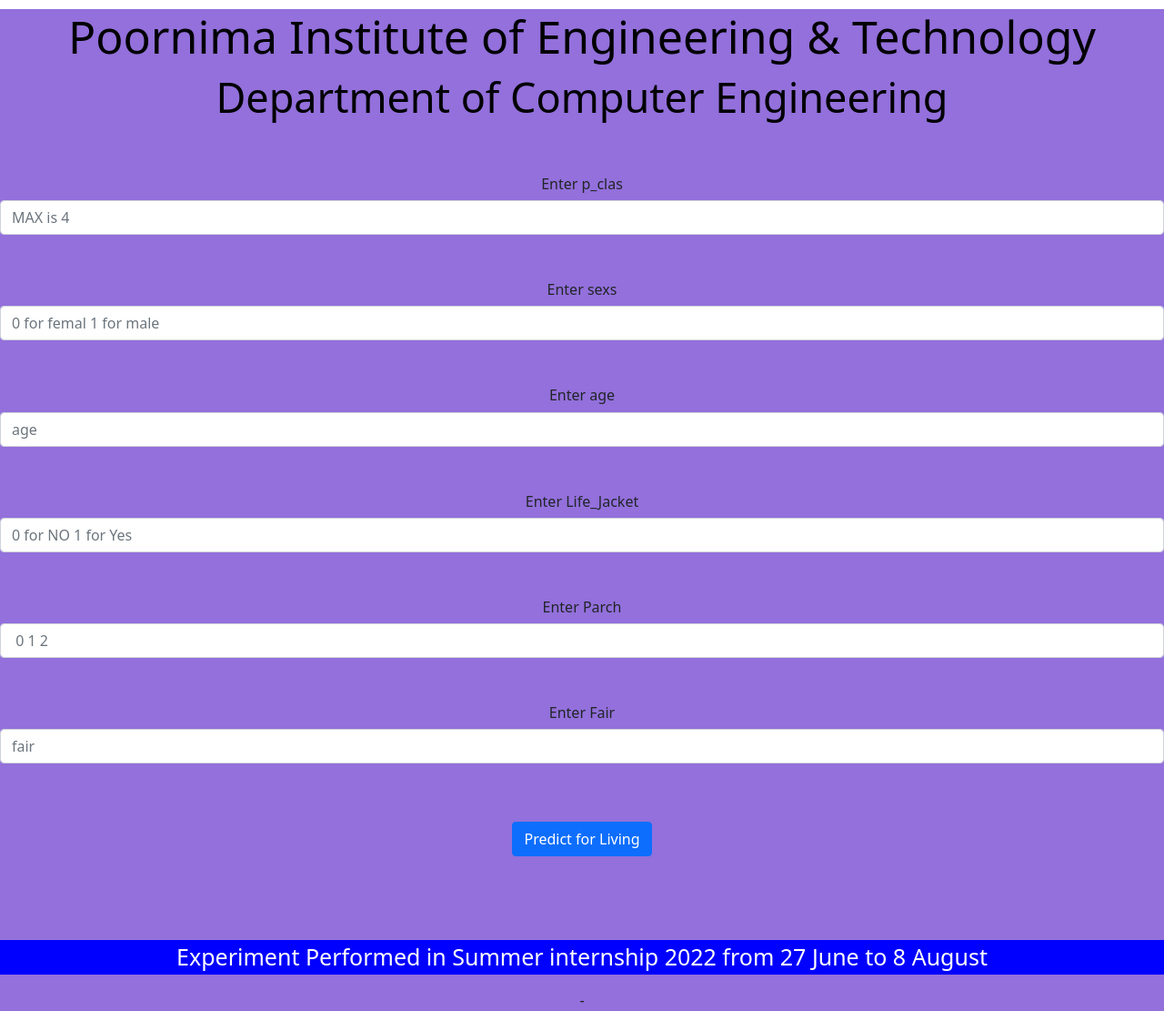
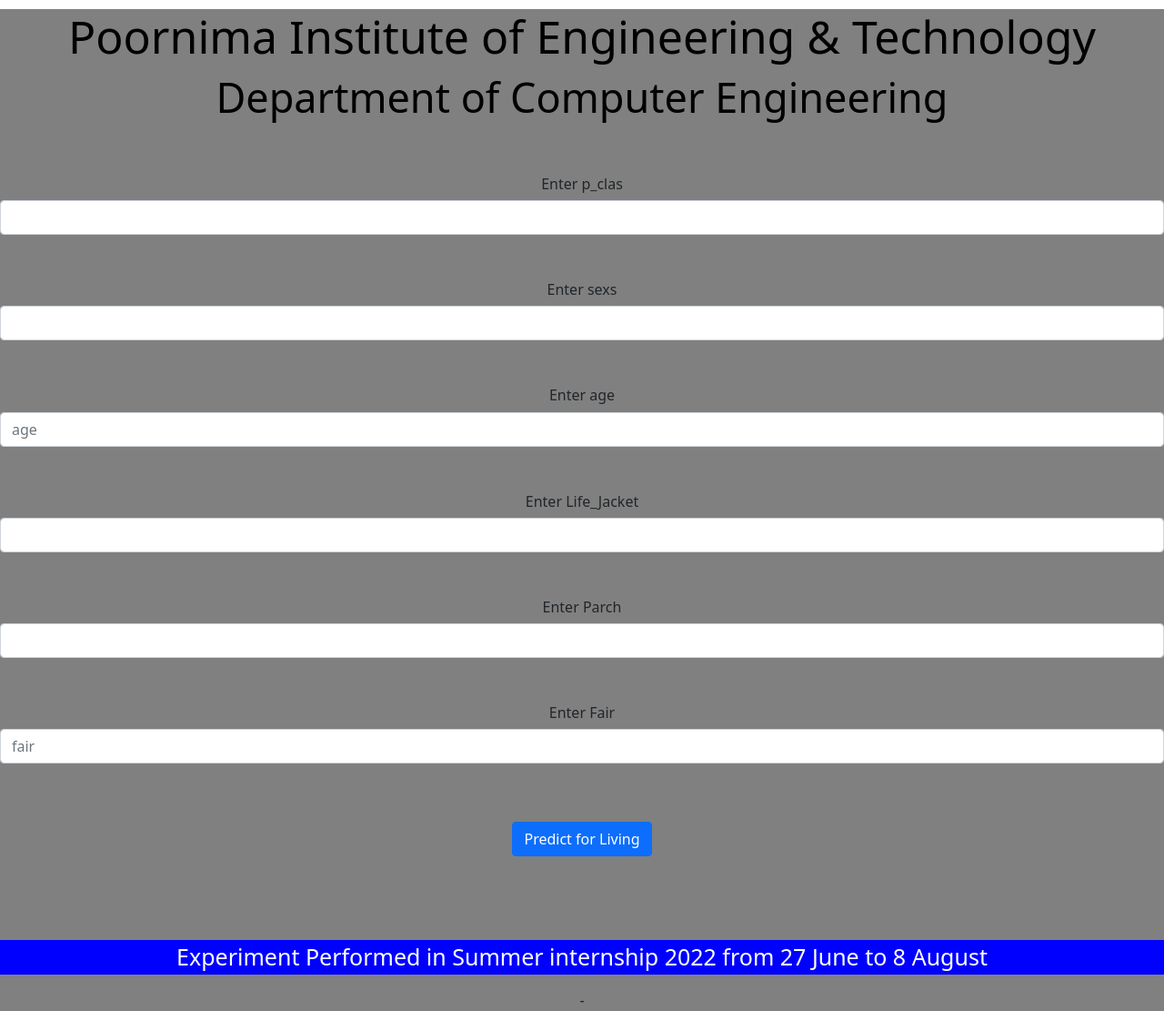
Before and after one commit to MANGAL2002/kn, a Flask app: page / in a window 1280 px wide. Shown: the whole page at 91% size. Run offline with Flask 2, Linux system fonts and the light colour scheme; parts of the project's set-up code (start-up, migrations or seed data) failed here and were passed over.

Commit message:
Update index.html

```diff
--- a/templates/index.html
+++ b/templates/index.html
@@ -19,7 +19,7 @@
 </head>
 <body>
 
-<div class="" style="background-color:	#9370DB;" >
+<div class="" style="background-color:gray;" >
 <div class="clearfix">
 
 <div class="col-md-12">
@@ -36,14 +36,14 @@
 <br>
 <div>
 <label for="floatingInput"><h6>Enter p_clas</h6></label>
-<input type="number" class="form-control" id="exp" name="exp" step="any" min="0" max="4" placeholder="MAX is 4" required="required">
+<input type="number" class="form-control" id="exp" name="exp" step="any" min="0" max="4" required="required">
 
 </div>
 <br>
 <br>
 <div>
 <label for="floatingInput"><h6>Enter sexs</h6></label>
-<input type="number" class="form-control" id="exp1" name="exp1" step="any" min="0" max="1" placeholder="0 for femal 1 for male" required="required">
+<input type="number" class="form-control" id="exp1" name="exp1" step="any" min="0" max="1"  required="required">
 
 </div>
 <br>
@@ -59,14 +59,14 @@
 
 <div>
 <label for="floatingInput"><h6>Enter Life_Jacket</h6></label>
-<input type="number" class="form-control" id="exp3" name="exp3" step="any" min="0" max="1" placeholder="0 for NO 1 for Yes" required="required">
+<input type="number" class="form-control" id="exp3" name="exp3" step="any" min="0" max="1"  required="required">
 
 </div>
 <br>
 <br>
 <div>
 <label for="floatingInput"><h6>Enter Parch</h6></label>
-<input type="number" class="form-control" id="exp4" name="exp4" step="any" min="0" max="2" placeholder=" 0 1 2" required="required">
+<input type="number" class="form-control" id="exp4" name="exp4" step="any" min="0" max="2" required="required">
 
 </div>
 <br>
```
